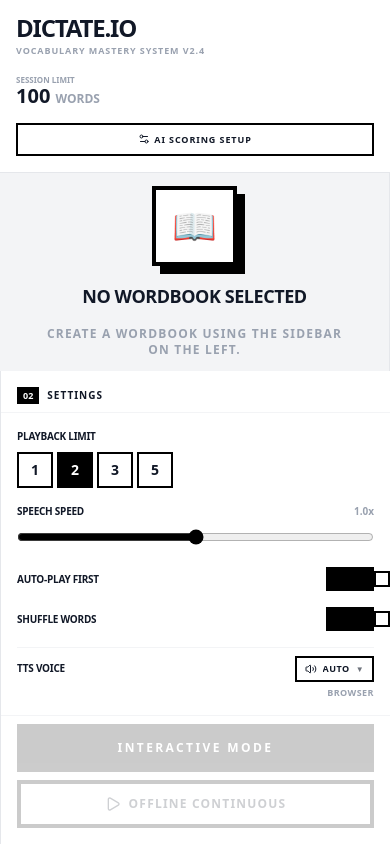
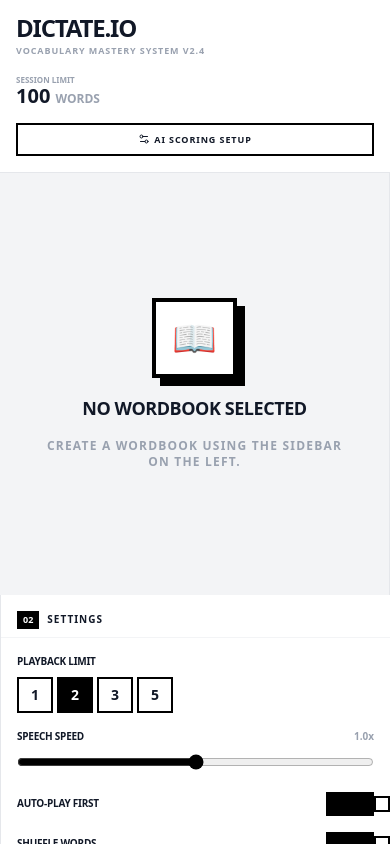
Before and after one commit to gin-melodic/english-dictation-tool, a React (Vite) app: page / in a window 390 px wide. Built offline with nearby package versions, Linux system fonts and the light colour scheme; no server answers.

Commit message:
fix:mobile screen support.

```diff
--- a/src/App.tsx
+++ b/src/App.tsx
@@ -587,7 +587,7 @@
         onOpenAISettings={() => setShowAiSettings(true)}
       />
 
-      <main className="flex-1 overflow-hidden">
+      <main className="flex-1 overflow-y-auto md:overflow-hidden">
         <AnimatePresence mode="wait">
           {step === 1 && (
             <motion.div
@@ -595,7 +595,7 @@
               initial={{ opacity: 0 }}
               animate={{ opacity: 1 }}
               exit={{ opacity: 0 }}
-              className="h-full grid grid-cols-1 md:grid-cols-12 gap-0"
+              className="md:h-full grid grid-cols-1 md:grid-cols-12 gap-0"
             >
               {/* Left: Wordbook Sidebar */}
               <div className="hidden md:flex md:col-span-2 h-full">
@@ -610,7 +610,7 @@
               </div>
 
               {/* Center: Wordbook Editor */}
-              <div className="col-span-12 md:col-span-7 h-full border-r border-gray-200 overflow-hidden">
+              <div className="col-span-12 md:col-span-7 h-[50vh] md:h-full border-r border-gray-200 overflow-hidden">
                 {wordbooks.current ? (
                   <WordbookEditor
                     wordbook={wordbooks.current}
@@ -639,7 +639,7 @@
               </div>
 
               {/* Right: Session Settings + Launch */}
-              <div className="col-span-12 md:col-span-3 h-full">
+              <div className="col-span-12 md:col-span-3 md:h-full">
                 <SessionLaunchPanel
                   settings={settings}
                   hasWords={!!wordbooks.current?.words?.trim()}
```
